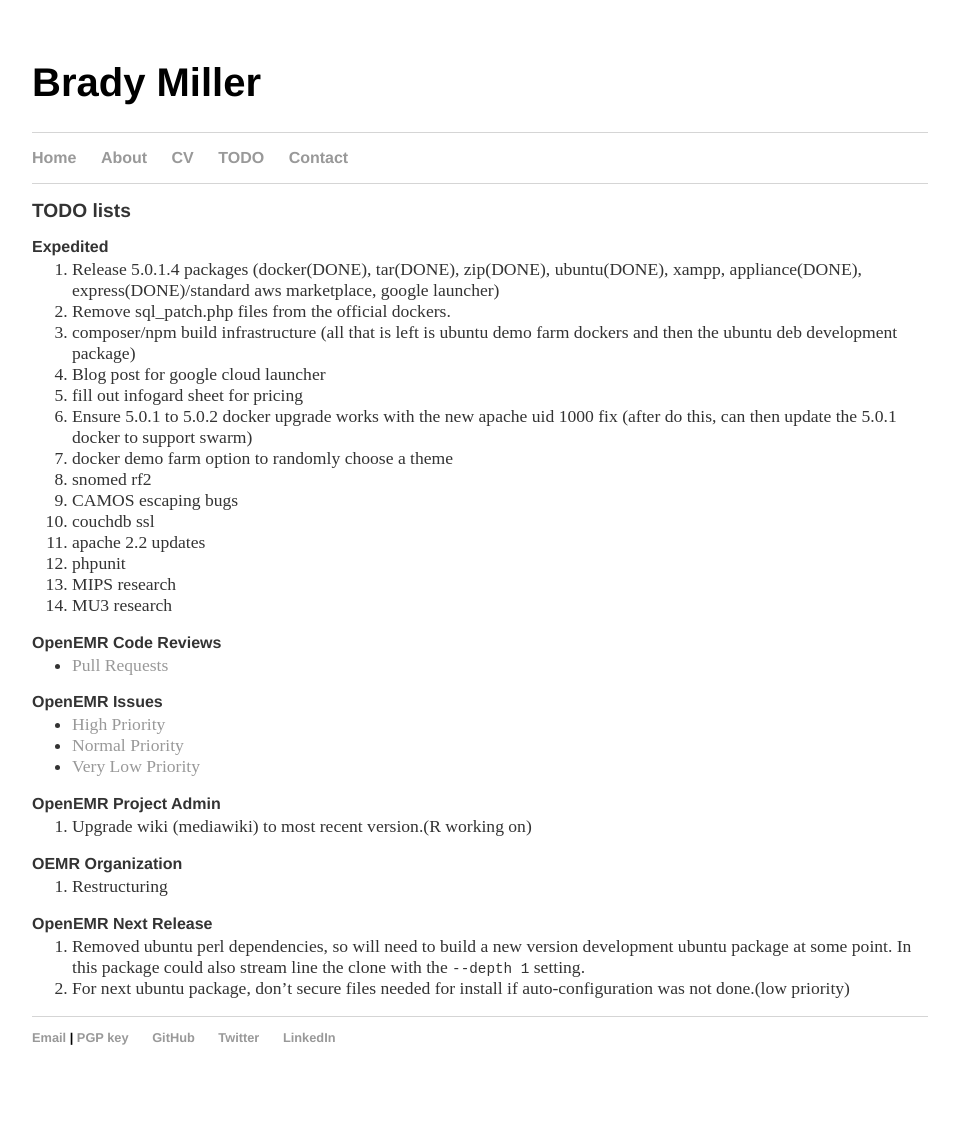
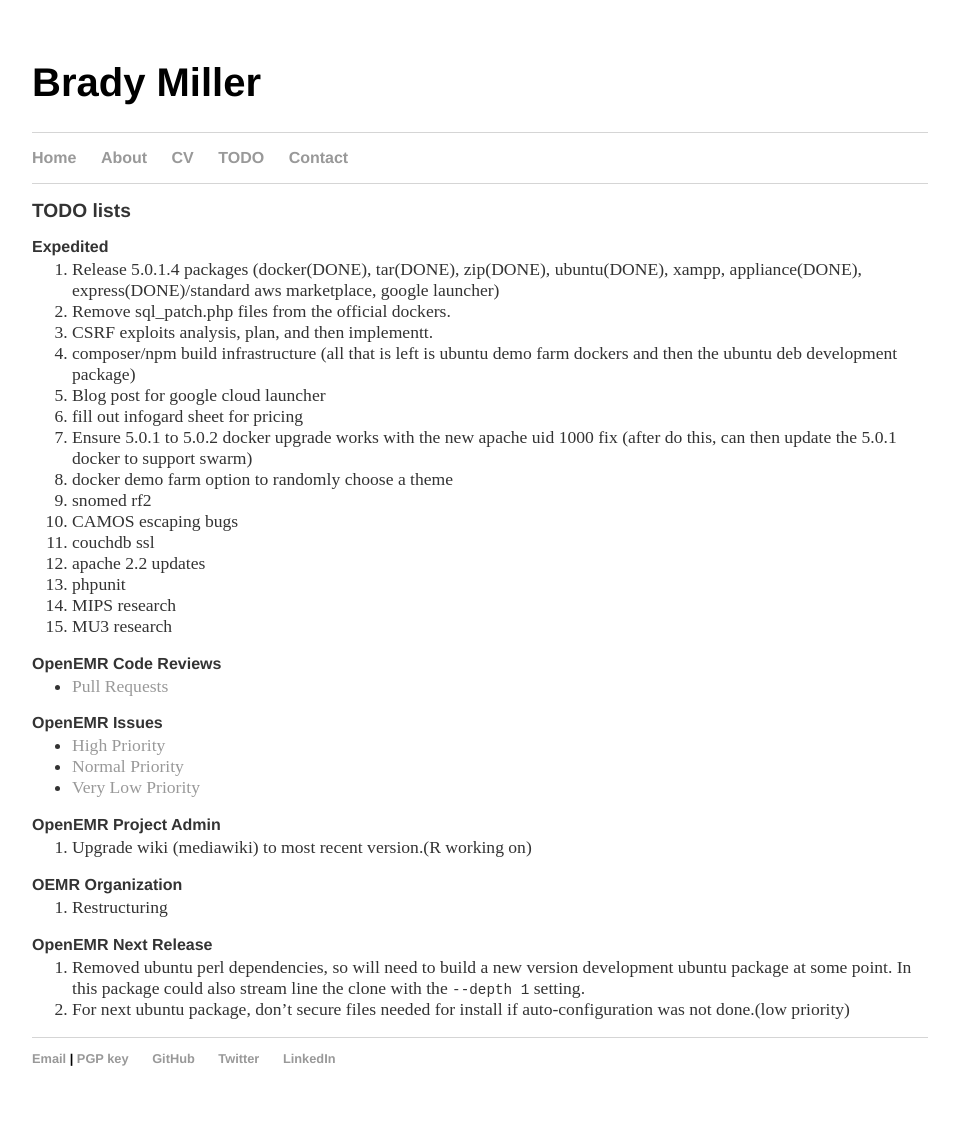
Before and after one commit to bradymiller/bradymiller.github.io, a Jekyll site: the page built from todo/index.md, in a window 1280 px wide. Shown: the whole page, without its empty margins (160-1119 px from the left). Built offline with Jekyll 4.4.1, drawn with Linux system fonts in a browser that asks for light colours; our own code applies the rules of GitHub Pages for plain Markdown files; before the commit the page ends 1105 px from its top, so only the background shows below that.

Commit message:
Update index.md

```diff
--- a/todo/index.md
+++ b/todo/index.md
@@ -6,6 +6,7 @@
 ### Expedited
 1. Release 5.0.1.4 packages (docker(DONE), tar(DONE), zip(DONE), ubuntu(DONE), xampp, appliance(DONE), express(DONE)/standard aws marketplace, google launcher)
 1. Remove sql_patch.php files from the official dockers.
+1. CSRF exploits analysis, plan, and then implementt.
 1. composer/npm build infrastructure (all that is left is ubuntu demo farm dockers and then the ubuntu deb development package)
 1. Blog post for google cloud launcher
 1. fill out infogard sheet for pricing
```
